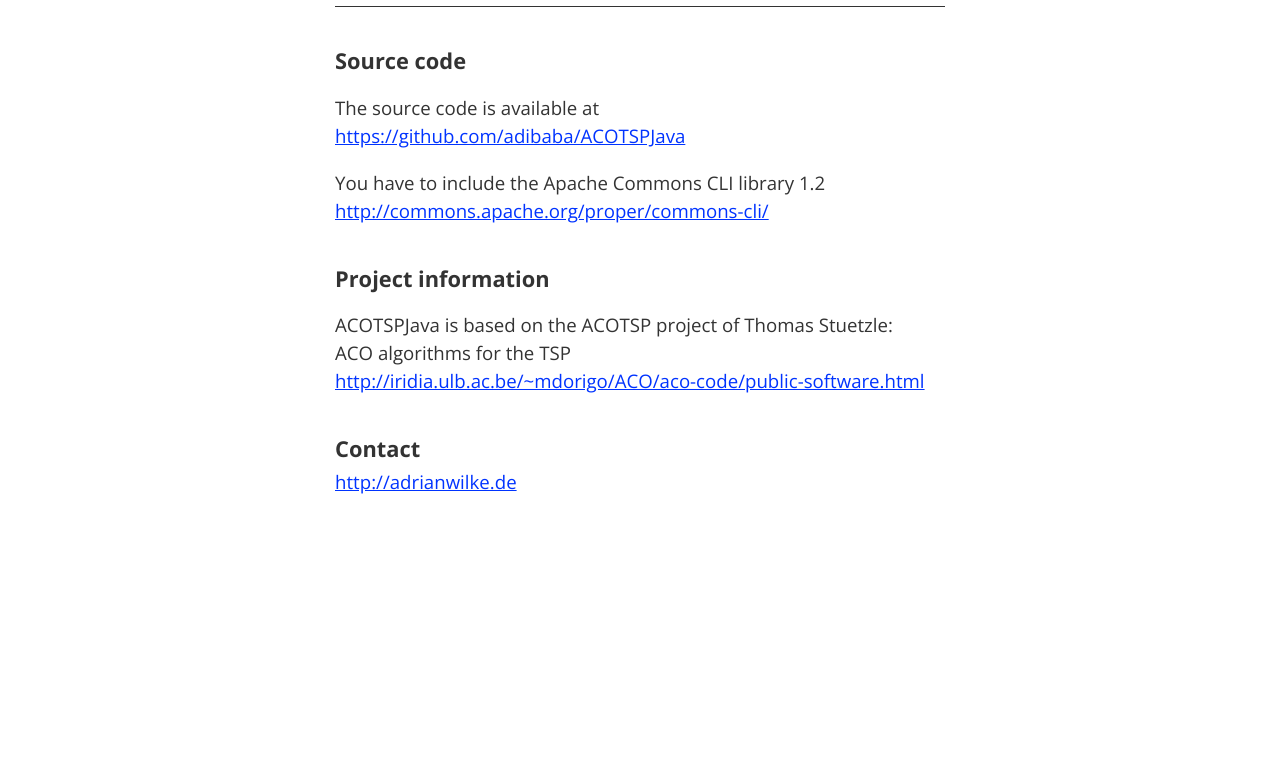
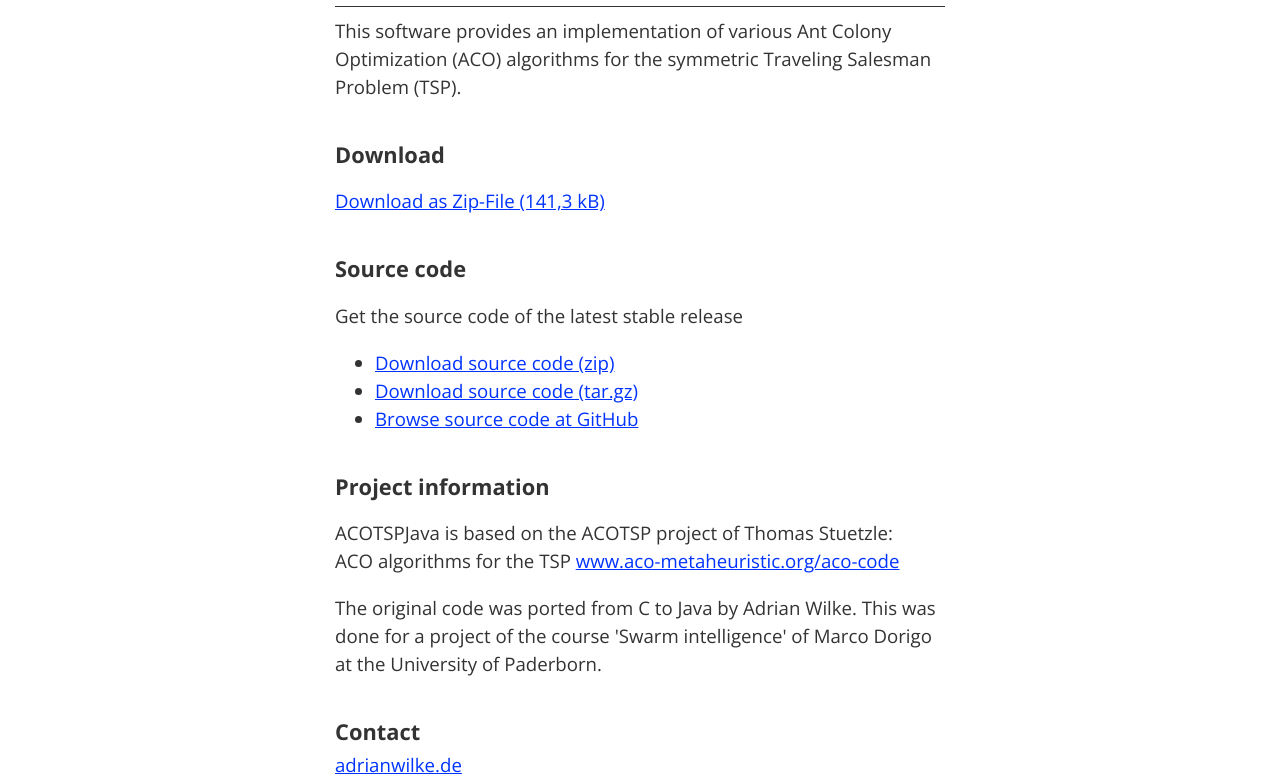
Before and after one commit to adibaba/adibaba.github.io, a plain HTML site: page ACOTSPJava/index.html in a window 1280 px wide. Shown: the part 133-912 px from the top of the page. Before the commit the page ends 800 px from the top, so only its background shows below. Drawn offline with nearby package versions, Linux system fonts and the light colour scheme.

Commit message:
page for ACOTSPJava 1.0.2-1.0.0

```diff
--- a/ACOTSPJava/index.html
+++ b/ACOTSPJava/index.html
@@ -3,7 +3,10 @@
 <html>
  <head>
   <meta charset="utf-8">
-  <title>ACOTSPJava</title>
+  <meta name="description" content="A Java implementation of ACO algorithms for the TSP">
+  <meta name="keywords" content="Java,ACO,TSP,Ant Colony Optimization,Traveling Salesman Problem">
+  <meta name="robots" content="index, follow">
+  <title>ACOTSPJava - Java ACO algorithms for the TSP</title>
   <!-- Simple HTML5 template v1.0, Adrian Wilke, adrianwilke.de -->
   <link href='http://fonts.googleapis.com/css?family=Source+Code+Pro|Open+Sans:400italic,400,700' rel='stylesheet' type='text/css'>
   <style type="text/css">
@@ -24,32 +27,65 @@
 <h3 style="margin-top: 12px;">A Java implementation of ACO algorithms for the TSP</h3>
 <hr style="border: 0; height: 1px; background: #333;" />
 
+This software provides an implementation of various Ant Colony Optimization
+(ACO) algorithms for the symmetric Traveling Salesman Problem (TSP).
 
-<h3>
-<a name="project-information" class="anchor" href="#project-information"><span class="octicon octicon-link"></span></a>Source code</h3>
 
-<p>
-The source code is available at<br />
-<a href="https://github.com/adibaba/ACOTSPJava">https://github.com/adibaba/ACOTSPJava</a>
-</p>
-<p>
-You have to include the Apache Commons CLI library 1.2
-<a href="http://commons.apache.org/proper/commons-cli/">http://commons.apache.org/proper/commons-cli/</a>
+
+<h3>Download</h3>
+
+<p><a href="https://github.com/adibaba/ACOTSPJava/releases/download/1.0.2-1.0.0/ACOTSPJava-1.0.2-1.0.0.zip">Download as Zip-File (141,3 kB)</a>
 </p>
 
 
 
-<h3>
-<a name="project-information" class="anchor" href="#project-information"><span class="octicon octicon-link"></span></a>Project information</h3>
+<h3>Source code</h3>
+
+<p>
+Get the source code of the latest stable release
+</p>
+<ul>
+ <li>
+  <a href="https://github.com/adibaba/ACOTSPJava/archive/1.0.2-1.0.0.zip">Download source code (zip)</a>
+ </li>
+ <li>
+  <a href="https://github.com/adibaba/ACOTSPJava/archive/1.0.2-1.0.0.tar.gz">Download source code (tar.gz)</a>
+ </li>
+ <li>
+  <a href="https://github.com/adibaba/ACOTSPJava/tree/1.0.2-1.0.0">Browse source code at GitHub</a>
+ </li>
+</ul>
+
+
+
+<h3>Project information</h3>
 
 <p>
 ACOTSPJava is based on the ACOTSP project of Thomas Stuetzle: <br />
-ACO algorithms for the TSP <br />
-<a href="http://iridia.ulb.ac.be/~mdorigo/ACO/aco-code/public-software.html">http://iridia.ulb.ac.be/~mdorigo/ACO/aco-code/public-software.html</a>
+ACO algorithms for the TSP
+<a href="http://www.aco-metaheuristic.org/aco-code">www.aco-metaheuristic.org/aco-code</a>
+<!--<a href="http://iridia.ulb.ac.be/~mdorigo/ACO/aco-code/public-software.html">http://iridia.ulb.ac.be/~mdorigo/ACO/aco-code/public-software.html</a>-->
 </p>
+<p>
+The original code was ported from C to Java by Adrian Wilke. This was done for
+a project of the course 'Swarm intelligence' of Marco Dorigo at the University
+of Paderborn.
+</p>
+<!--
+A short introduction to ACO is included in this paper:
+Peter Janacik, Dalimir Orfanus, and Adrian Wilke. A Survey of Ant Colony
+Optimization-Based Approaches to Routing in Computer Networks. In Fourth
+International Conference on Intelligent Systems, Modelling and Simulation
+(ISMS), pages 427-432, 2013.
+http://ieeexplore.ieee.org/xpl/articleDetails.jsp?arnumber=6498308
+
+The website of the ACOTSPJava project is available at
+http://adibaba.github.io/ACOTSPJava/
+-->
+
 
 <h3>Contact</h3>
-<a href="http://adrianwilke.de">http://adrianwilke.de</a>
+<a href="http://adrianwilke.de/">adrianwilke.de</a>
 
   </div><!-- container -->
  </body>
```
